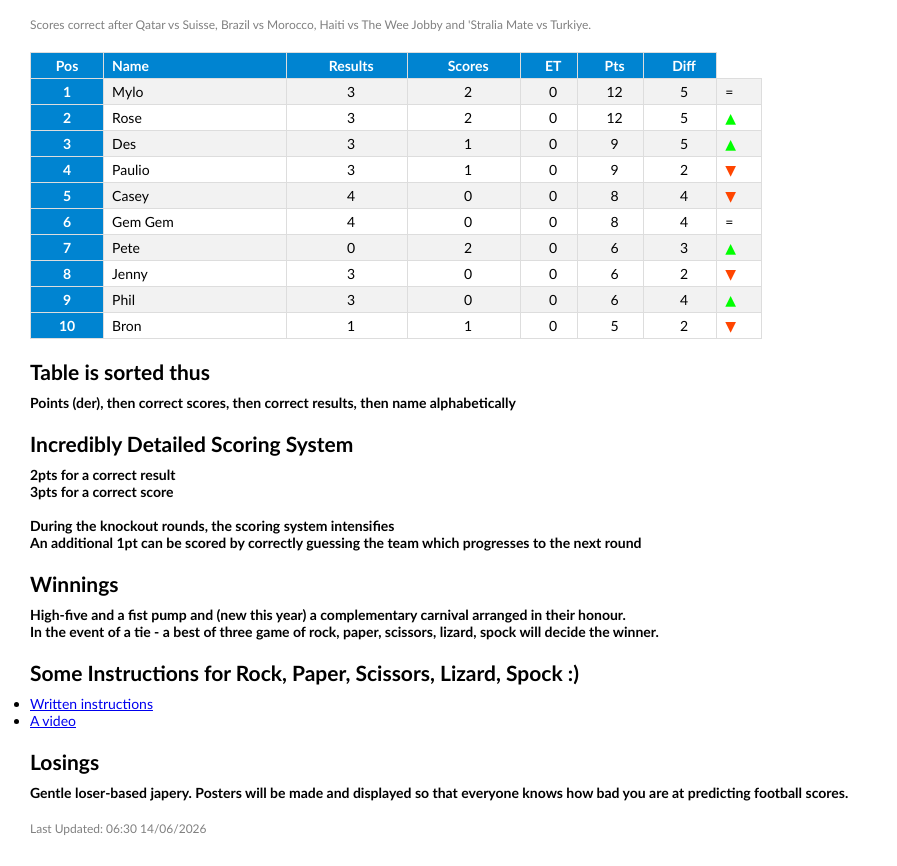
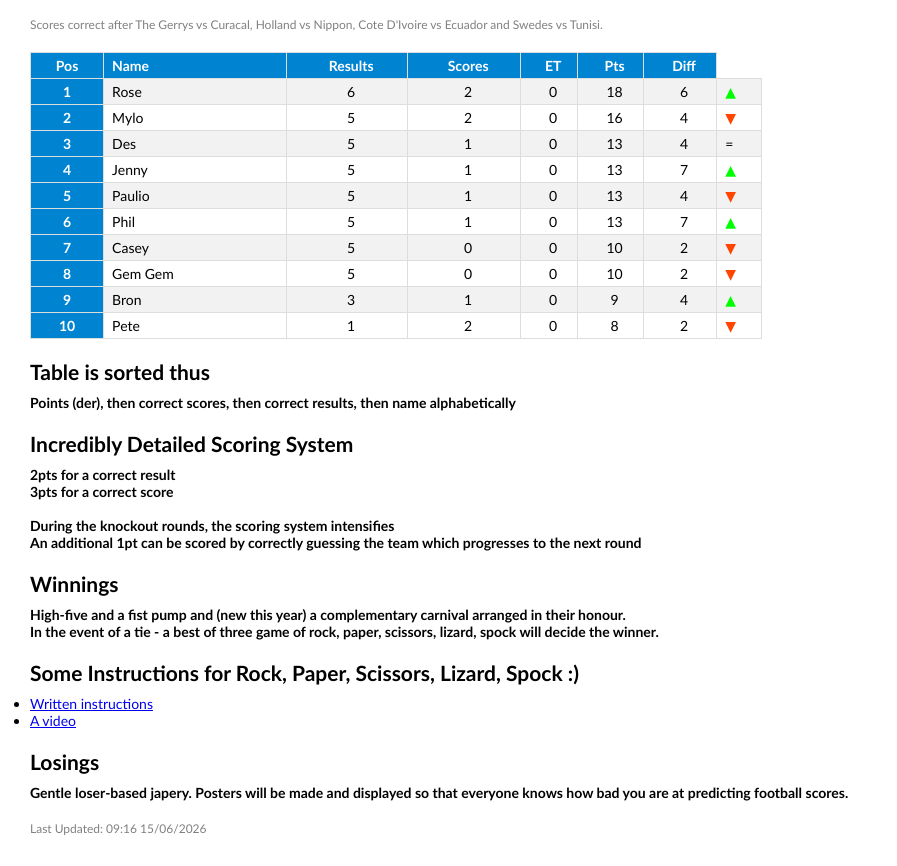
Before and after one commit to paulio84/super6, a plain HTML site: page index.html in a window 1280 px wide. Shown: the part 67-933 px from the top of the page, without its empty margins (0-897 px from the left). Drawn offline with Linux system fonts and the light colour scheme.

Commit message:
updated 1506

```diff
--- a/index.html
+++ b/index.html
@@ -15,23 +15,23 @@
 <body>
   <h1>Paulio's World Cup Super 6 Thing</h1>
 
-  <p class="updated correct">Scores correct after Qatar vs Suisse, Brazil vs Morocco, Haiti vs The Wee Jobby and 'Stralia Mate vs Turkiye.</p>
+  <p class="updated correct">Scores correct after The Gerrys vs Curacal, Holland vs Nippon, Cote D'Ivoire vs Ecuador and Swedes vs Tunisi.</p>
 
   <table>
     <tr><th>Pos</th><th>Name</th><th>Results</th><th>Scores</th><th>ET</th><th>Pts</th><th>Diff</th></tr>
 
     <!-- <tr class="champ"> -->
     <!--    Pos              Name         Results     Scores     ETpts         Pts      Diff                     Movement        -->
-    <tr> <td>1 </td>   <td>Mylo</td>    <td>3</td>  <td>2</td> <td>0</td>  <td>12</td> <td>5</td> <td><span class="s">=</span></td>  </tr>
-    <tr> <td>2 </td>   <td>Rose</td>    <td>3</td>  <td>2</td> <td>0</td>  <td>12</td> <td>5</td> <td><span class="u">▲</span></td>  </tr>
-    <tr> <td>3 </td>   <td>Des</td>     <td>3</td>  <td>1</td> <td>0</td>  <td>9</td> <td>5</td> <td><span class="u">▲</span></td>  </tr>
-    <tr> <td>4 </td>   <td>Paulio</td>  <td>3</td>  <td>1</td> <td>0</td>  <td>9</td> <td>2</td> <td><span class="d">▼</span></td>  </tr>
-    <tr> <td>5 </td>   <td>Casey</td>   <td>4</td>  <td>0</td> <td>0</td>  <td>8</td> <td>4</td> <td><span class="d">▼</span></td>  </tr>
-    <tr> <td>6 </td>   <td>Gem Gem</td> <td>4</td>  <td>0</td> <td>0</td>  <td>8</td> <td>4</td> <td><span class="s">=</span></td>  </tr>
-	<tr> <td>7 </td>   <td>Pete</td>    <td>0</td>  <td>2</td> <td>0</td>  <td>6</td> <td>3</td> <td><span class="u">▲</span></td>  </tr>
-    <tr> <td>8 </td>   <td>Jenny</td>   <td>3</td>  <td>0</td> <td>0</td>  <td>6</td> <td>2</td> <td><span class="d">▼</span></td>  </tr>
-    <tr> <td>9 </td>  <td>Phil</td>    <td>3</td>  <td>0</td> <td>0</td>  <td>6</td> <td>4</td> <td><span class="u">▲</span></td>  </tr>
-    <tr> <td>10 </td>   <td>Bron</td>    <td>1</td>  <td>1</td> <td>0</td>  <td>5</td> <td>2</td> <td><span class="d">▼</span></td>  </tr>
+    <tr> <td>1 </td>   <td>Rose</td>    <td>6</td>  <td>2</td> <td>0</td>  <td>18</td> <td>6</td> <td><span class="u">▲</span></td>  </tr>
+    <tr> <td>2 </td>   <td>Mylo</td>    <td>5</td>  <td>2</td> <td>0</td>  <td>16</td> <td>4</td> <td><span class="d">▼</span></td>  </tr>
+    <tr> <td>3 </td>   <td>Des</td>     <td>5</td>  <td>1</td> <td>0</td>  <td>13</td> <td>4</td> <td><span class="s">=</span></td>  </tr>
+    <tr> <td>4 </td>   <td>Jenny</td>   <td>5</td>  <td>1</td> <td>0</td>  <td>13</td> <td>7</td> <td><span class="u">▲</span></td>  </tr>
+    <tr> <td>5 </td>   <td>Paulio</td>  <td>5</td>  <td>1</td> <td>0</td>  <td>13</td> <td>4</td> <td><span class="d">▼</span></td>  </tr>
+    <tr> <td>6 </td>   <td>Phil</td>    <td>5</td>  <td>1</td> <td>0</td>  <td>13</td> <td>7</td> <td><span class="u">▲</span></td>  </tr>
+    <tr> <td>7 </td>   <td>Casey</td>   <td>5</td>  <td>0</td> <td>0</td>  <td>10</td> <td>2</td> <td><span class="d">▼</span></td>  </tr>
+    <tr> <td>8 </td>   <td>Gem Gem</td> <td>5</td>  <td>0</td> <td>0</td>  <td>10</td> <td>2</td> <td><span class="d">▼</span></td>  </tr>
+    <tr> <td>9 </td>   <td>Bron</td>    <td>3</td>  <td>1</td> <td>0</td>  <td>9</td> <td>4</td> <td><span class="u">▲</span></td>  </tr>
+	<tr> <td>10 </td>  <td>Pete</td>    <td>1</td>  <td>2</td> <td>0</td>  <td>8</td> <td>2</td> <td><span class="d">▼</span></td>  </tr>
 
   </table>
   <!--<p>* Position in brackets denotes the position after the groups.</p>-->
@@ -59,7 +59,7 @@
   <h2>Losings</h2>
   <h4>Gentle loser-based japery.  Posters will be made and displayed so that everyone knows how bad you are at predicting football scores.</h4>
 
-  <p class="updated">Last Updated: 06:30 14/06/2026</p>
+  <p class="updated">Last Updated: 09:16 15/06/2026</p>
 </body>
 
 </html>
```
Also changed, not shown: 2 other files.
